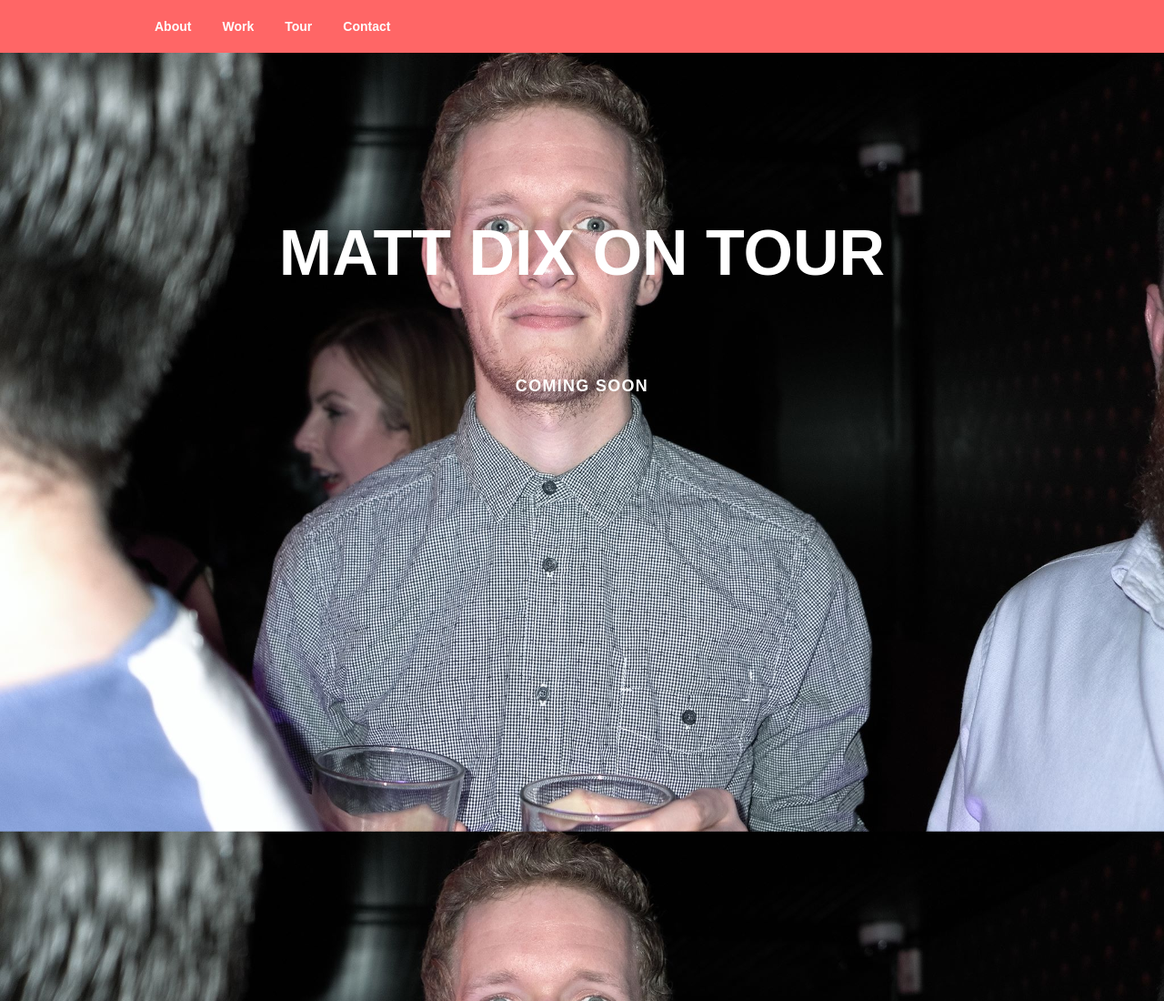
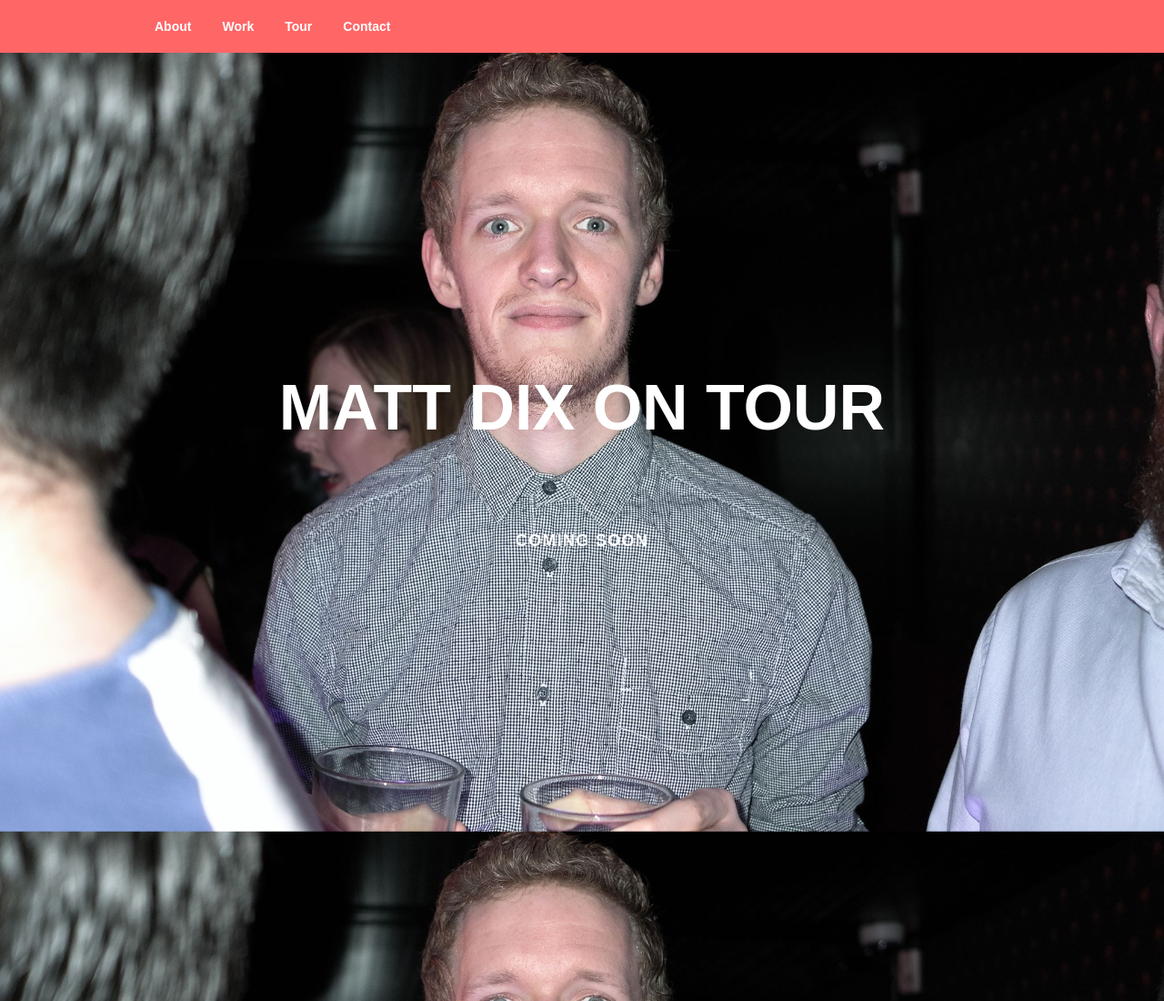
Before and after one commit to robbolopolous/mattdixontour, a plain HTML site: page index.html in a window 1280 px wide. Shown: the top 1100 px of the page at 91% size. Drawn offline with Linux system fonts and the light colour scheme.

Commit message:
More updates
updates

```diff
--- a/style.css
+++ b/style.css
@@ -38,7 +38,7 @@ html, body {
 
 .main {
   position: relative;
-  top: 180px;
+  top: 350px;
   text-align: center;
 }
 
```
